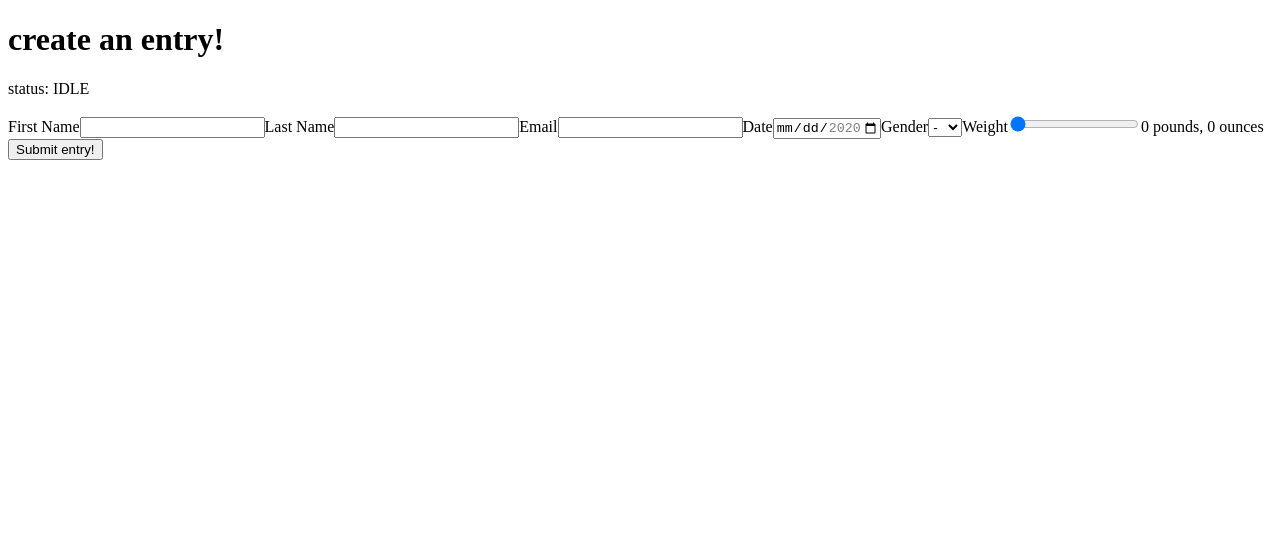
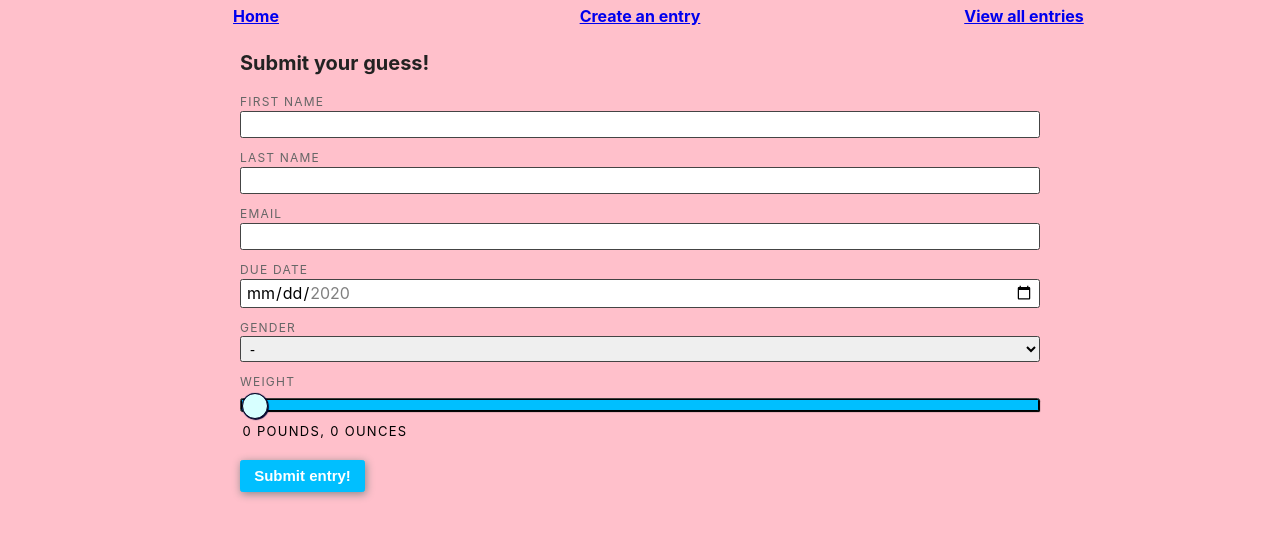
Before and after one commit to jlp0422/baby-pool-2020, a Gatsby site: page /entries/create in a window 1280 px wide. Built offline with nearby package versions, Linux system fonts and the light colour scheme; Gatsby itself is replaced by a stand-in of ours.

Commit message:
chore: style form

```diff
--- a/functions/createEntry.js
+++ b/functions/create-entry.js
@@ -31,8 +31,9 @@ const CREATE_ENTRY = `
 `
 
 exports.handler = async event => {
-  const params = JSON.parse(event.body)
-  const { data, errors } = await sendQuery(CREATE_ENTRY, { ...params })
+  const variables = JSON.parse(event.body)
+  const { data, errors } = await sendQuery(CREATE_ENTRY, { ...variables })
+
   if (errors) {
     return {
       statusCode: 500,
--- /dev/null
+++ b/src/components/EntryForm.js
@@ -0,0 +1,97 @@
+import React from 'react'
+import { calculateWeight } from '../utils'
+import {
+  Form,
+  FormButton,
+  FormContent,
+  FormInput,
+  FormInputDate,
+  FormInputRange,
+  FormLabel,
+  FormSelect
+} from './EntryForm.styles'
+
+const getInput = type => {
+  switch (type) {
+    case 'range':
+      return FormInputRange
+    case 'date':
+      return FormInputDate
+    default:
+      return FormInput
+  }
+}
+
+const EntryForm = ({ handleSubmit, state, updateFieldValue }) => {
+  const createFormField = ({ label, name, type = 'text', options = {} }) => {
+    const Input = getInput(type)
+    return (
+      <FormLabel>
+        {label}
+        <Input
+          type={type}
+          name={name}
+          value={state[name]}
+          {...options}
+          onChange={updateFieldValue(name)}
+        />
+      </FormLabel>
+    )
+  }
+
+  return (
+    <Form onSubmit={handleSubmit}>
+      <FormContent>
+        {createFormField({
+          label: 'First Name',
+          name: 'firstName'
+        })}
+        {createFormField({
+          label: 'Last Name',
+          name: 'lastName'
+        })}
+        {createFormField({
+          label: 'Email',
+          name: 'email',
+          type: 'email'
+        })}
+        {createFormField({
+          label: 'Due Date',
+          name: 'date',
+          type: 'date',
+          options: {
+            min: '2020-07-01',
+            max: '2020-09-01'
+          }
+        })}
+        <FormLabel>
+          Gender
+          <FormSelect
+            name='gender'
+            value={state.gender}
+            onChange={updateFieldValue('gender')}
+          >
+            <option defaultValue value={''} disabled={state.gender}>
+              -
+            </option>
+            <option value='MALE'>M</option>
+            <option value='FEMALE'>F</option>
+          </FormSelect>
+        </FormLabel>
+        {createFormField({
+          label: 'Weight',
+          name: 'weight',
+          type: 'range',
+          options: {
+            min: '64',
+            max: '160'
+          }
+        })}
+        <p>{calculateWeight(state.weight)}</p>
+      </FormContent>
+      <FormButton type='submit'>Submit entry!</FormButton>
+    </Form>
+  )
+}
+
+export default EntryForm
--- /dev/null
+++ b/src/components/EntryForm.styles.js
@@ -0,0 +1,156 @@
+import styled from '@emotion/styled'
+
+export const Form = styled.form`
+  margin: 2rem auto;
+  padding: 0;
+`
+
+export const FormContent = styled.div`
+  width: 100%;
+  margin: 0 auto;
+  > p {
+    font-size: 1.3rem;
+    letter-spacing: 0.1em;
+    text-indent: 0.25rem;
+    text-transform: uppercase;
+  }
+`
+
+export const FormLabel = styled.label`
+  color: #666;
+  font-size: 1.2rem;
+  letter-spacing: 0.1em;
+  text-indent: 0.25rem;
+  text-transform: uppercase;
+`
+
+export const FormInput = styled.input`
+  border-radius: 0.25rem;
+  box-sizing: border-box;
+  font-size: 1.6rem;
+  line-height: 2rem;
+  padding: 0.25rem 0.5rem;
+  border: 1px solid #444;
+  display: block;
+  width: 100%;
+  margin: 0 0 1.2rem;
+`
+
+export const FormInputDate = styled(FormInput)`
+  font-family: -apple-system, BlinkMacSystemFont, 'Segoe UI', Roboto, Helvetica,
+    Arial, sans-serif, 'Apple Color Emoji', 'Segoe UI Emoji', 'Segoe UI Symbol';
+`
+
+export const FormInputRange = styled(FormInput)`
+  -webkit-appearance: none;
+  width: 100%;
+  margin: 7.3px 0;
+  padding: 0;
+  :focus {
+    outline: none;
+  }
+  ::-webkit-slider-runnable-track {
+    width: 100%;
+    height: 11.4px;
+    cursor: pointer;
+    box-shadow: 1px 1px 1px #000000, 0px 0px 1px #0d0d0d;
+    background: #00bfff;
+    border-radius: 1.3px;
+    border: 0.2px solid #010101;
+  }
+  ::-webkit-slider-thumb {
+    box-shadow: 0.9px 0.9px 1px #000031, 0px 0px 0.9px #00004b;
+    border: 1.8px solid #00001e;
+    height: 26px;
+    width: 26px;
+    border-radius: 15px;
+    background: #d7ffff;
+    cursor: pointer;
+    -webkit-appearance: none;
+    margin-top: -7.5px;
+  }
+  :focus::-webkit-slider-runnable-track {
+    background: #00bfff;
+  }
+  ::-moz-range-track {
+    width: 100%;
+    height: 11.4px;
+    cursor: pointer;
+    box-shadow: 1px 1px 1px #000000, 0px 0px 1px #0d0d0d;
+    background: #00bfff;
+    border-radius: 1.3px;
+    border: 0.2px solid #010101;
+  }
+  ::-moz-range-thumb {
+    box-shadow: 0.9px 0.9px 1px #000031, 0px 0px 0.9px #00004b;
+    border: 1.8px solid #00001e;
+    height: 26px;
+    width: 26px;
+    border-radius: 15px;
+    background: #d7ffff;
+    cursor: pointer;
+  }
+  ::-ms-track {
+    width: 100%;
+    height: 11.4px;
+    cursor: pointer;
+    background: transparent;
+    border-color: transparent;
+    color: transparent;
+  }
+  ::-ms-fill-lower {
+    background: rgba(42, 100, 149, 0.78);
+    border: 0.2px solid #010101;
+    border-radius: 2.6px;
+    box-shadow: 1px 1px 1px #000000, 0px 0px 1px #0d0d0d;
+  }
+  ::-ms-fill-upper {
+    background: #00bfff;
+    border: 0.2px solid #010101;
+    border-radius: 2.6px;
+    box-shadow: 1px 1px 1px #000000, 0px 0px 1px #0d0d0d;
+  }
+  ::-ms-thumb {
+    box-shadow: 0.9px 0.9px 1px #000031, 0px 0px 0.9px #00004b;
+    border: 1.8px solid #00001e;
+    height: 26px;
+    width: 26px;
+    border-radius: 15px;
+    background: #d7ffff;
+    cursor: pointer;
+    height: 11.4px;
+  }
+  :focus::-ms-fill-lower {
+    background: #00bfff;
+  }
+  :focus::-ms-fill-upper {
+    background: #00bfff;
+  }
+`
+
+export const FormSelect = styled.select`
+  border-radius: 0.25rem;
+  box-sizing: border-box;
+  font-size: 1.5rem;
+  line-height: 2rem;
+  padding: 0.25rem 0.5rem;
+  border: 1px solid #444;
+  display: block;
+  width: 100%;
+  margin: 0 0 1.2rem;
+`
+
+export const FormButton = styled.button`
+  border-radius: 0.25rem;
+  box-sizing: border-box;
+  font-size: 1.5rem;
+  line-height: 2rem;
+  margin-top: 2rem;
+  padding: 0.5rem;
+  background: #00bfff;
+  border: 1px solid #00bfff;
+  color: #fff;
+  font-weight: bold;
+  width: 125px;
+  box-shadow: 1px 2px 8px #888888
+`
--- /dev/null
+++ b/src/components/GlobalStyle.js
@@ -0,0 +1,46 @@
+import { css, Global } from '@emotion/core'
+import React from 'react'
+
+export default () => {
+  return (
+    <Global
+      styles={css`
+        * {
+          box-sizing: border-box;
+          margin: 0;
+        }
+        * + * {
+          margin-top: 1rem;
+        }
+        html,
+        body {
+          margin: 0;
+          font-family: -apple-system, BlinkMacSystemFont,
+            'Segoe UI', Roboto, Helvetica, Arial, sans-serif,
+            'Apple Color Emoji', 'Segoe UI Emoji', 'Segoe UI Symbol';
+          font-size: 62.5%;
+          line-height: 1.4;
+          /* remove margin for the main div that Gatsby mounts into */
+          > div {
+            margin-top: 0;
+          }
+        }
+        h1,
+        h2,
+        h3,
+        h4,
+        h5,
+        h6 {
+          color: #222;
+          line-height: 1.1;
+          + * {
+            margin-top: 1rem;
+          }
+        }
+        a {
+         font-size: 16px;
+        }
+      `}
+    />
+  )
+}
--- /dev/null
+++ b/src/components/Layout.js
@@ -0,0 +1,18 @@
+import React, { Fragment } from 'react'
+import Navigation from './Navigation'
+import { PageContainer, ContentContainer } from './Layout.styles'
+import GlobalStyle from './GlobalStyle'
+
+const Layout = ({ children }) => {
+  return (
+    <Fragment>
+      <GlobalStyle />
+      <PageContainer>
+        <Navigation />
+        <ContentContainer>{children}</ContentContainer>
+      </PageContainer>
+    </Fragment>
+  )
+}
+
+export default Layout
--- /dev/null
+++ b/src/components/Layout.styles.js
@@ -0,0 +1,13 @@
+import styled from '@emotion/styled'
+
+export const PageContainer = styled.div`
+  background-color: pink;
+  height: 100vh;
+  width: 100vw
+`
+
+export const ContentContainer = styled.main`
+  max-width: 800px;
+  width: 90vw;
+  margin: 20px auto;
+`
--- /dev/null
+++ b/src/components/Navigation.js
@@ -0,0 +1,27 @@
+import React from 'react'
+import { Link } from 'gatsby'
+import styled from '@emotion/styled'
+
+const Container = styled.nav`
+  width: 90vw;
+  margin: 0 auto;
+  display: grid;
+  grid-template-columns: repeat(3, 1fr);
+  > a {
+    margin: 5px auto;
+    /* color: #89cff0; */
+    font-weight: bold;
+  }
+`
+
+const Navigation = () => {
+  return (
+    <Container>
+      <Link to='/'>Home</Link>
+      <Link to='/entries/create'>Create an entry</Link>
+      <Link to='/entries'>View all entries</Link>
+    </Container>
+  )
+}
+
+export default Navigation
--- a/src/pages/entries/create.js
+++ b/src/pages/entries/create.js
@@ -1,11 +1,28 @@
 import axios from 'axios'
 import React, { useReducer } from 'react'
 import {
-  calculateWeight,
   formatField,
-  STATUSES,
-  isStatusSuccess
+  isStatusSuccess,
+  isStatusError,
+  STATUSES
 } from '../../utils'
+import EntryForm from '../../components/EntryForm'
+import Layout from '../../components/Layout'
+import styled from '@emotion/styled'
+
+const P = styled.p`
+  font-size: 1.6rem;
+`
+
+const ErrorCopy = styled(P)`
+  color: red;
+  font-weight: bold;
+  font-size: ${props => props.size || '1.6rem'}
+`
+
+const H1 = styled.h1`
+  font-size: 2rem;
+`
 
 const INITIAL_STATE = {
   firstName: '',
@@ -66,96 +83,50 @@ const CreateEntry = () => {
   const createEntryInDatabase = async () => {
     setStatus(STATUSES.PENDING)
     await axios
-      .post('/api/createEntry', state)
-      .then(response => {
-        console.log('*** response', response)
-        if (response.status === 200) {
-          setStatus(STATUSES.SUCCESS)
-          dispatch({ type: 'SUCCESSFUL_SUBMISSION' })
-        }
+      .post('/api/create-entry', state)
+      .then(() => {
+        setStatus(STATUSES.SUCCESS)
+        dispatch({ type: 'SUCCESSFUL_SUBMISSION' })
       })
-      .catch(console.error)
+      .catch(error => {
+        console.error(error)
+        setStatus(STATUSES.ERROR)
+      })
   }
 
-  const createFormField = ({ label, name, type = 'text', options = {} }) => (
-    <label>
-      {label}
-      <input
-        type={type}
-        name={name}
-        value={state[name]}
-        {...options}
-        onChange={updateFieldValue(name)}
+  const renderForm = () => {
+    if (isStatusError(state)) {
+      return <ErrorCopy size="2rem">Error submitting entry. Refresh and try again!</ErrorCopy>
+    }
+
+    if (isStatusSuccess(state)) {
+      return (
+        <P>
+          Congrats! your entry has been successfully created. Check your email
+          for confirmation!
+        </P>
+      )
+    }
+    return (
+      <EntryForm
+        handleSubmit={handleSubmit}
+        updateFieldValue={updateFieldValue}
+        state={state}
       />
-    </label>
-  )
+    )
+  }
+
+  const renderFormErrors = errors =>
+    errors.map(({ field, value }) => (
+      <ErrorCopy key={field}>Please fill out the {value} field</ErrorCopy>
+    ))
 
   return (
-    <div>
-      <h1>create an entry!</h1>
-      <p>status: {state.status}</p>
-      {state.errors.map(({ field, value }) => (
-        <p key={field} style={{ color: 'red', fontWeight: 'bold' }}>
-          Please fill out the {value} field
-        </p>
-      ))}
-      {isStatusSuccess(state) ? (
-        <p>
-          congrats! your entry has been successfully created. check your email
-          for confirmation!
-        </p>
-      ) : (
-        <form onSubmit={handleSubmit}>
-          {createFormField({
-            label: 'First Name',
-            name: 'firstName'
-          })}
-          {createFormField({
-            label: 'Last Name',
-            name: 'lastName'
-          })}
-          {createFormField({
-            label: 'Email',
-            name: 'email',
-            type: 'emai'
-          })}
-          {createFormField({
-            label: 'Date',
-            name: 'date',
-            type: 'date',
-            options: {
-              min: '2020-07-01',
-              max: '2020-09-01'
-            }
-          })}
-          <label>
-            Gender
-            <select
-              name='gender'
-              value={state.gender}
-              onChange={updateFieldValue('gender')}
-            >
-              <option defaultValue value={''} disabled={state.gender}>
-                -
-              </option>
-              <option value='MALE'>M</option>
-              <option value='FEMALE'>F</option>
-            </select>
-          </label>
-          {createFormField({
-            label: 'Weight',
-            name: 'weight',
-            type: 'range',
-            options: {
-              min: '64',
-              max: '160'
-            }
-          })}
-          {calculateWeight(state.weight)}
-          <button type='submit'>Submit entry!</button>
-        </form>
-      )}
-    </div>
+    <Layout>
+      <H1>Submit your guess!</H1>
+      {renderFormErrors(state.errors)}
+      {renderForm()}
+    </Layout>
   )
 }
 
--- a/src/pages/index.js
+++ b/src/pages/index.js
@@ -1,13 +1,14 @@
 import React from 'react'
 import { Link } from 'gatsby'
+import Layout from '../components/Layout'
 
 const Home = () => {
   return (
-    <div>
+    <Layout>
       <h1>The homepage</h1>
       <Link to='/entries/create'>Create an entry</Link>
       <Link to='/entries'>View all entries</Link>
-    </div>
+    </Layout>
   )
 }
 
--- a/src/utils/index.js
+++ b/src/utils/index.js
@@ -5,10 +5,11 @@ export const calculateWeight = oz => {
   return `${pounds} pounds, ${ounces} ounces`
 }
 
-export const formatField = field =>
-  field.replace(/[A-Z]/, ' $&').replace(/^\w{1}/, match => match.toUpperCase())
+export const formatField = field => field.replace(/[A-Z]/, ' $&').toUpperCase()
 
 export const isStatusSuccess = ({ status }) => status === STATUSES.SUCCESS
+
+export const isStatusError = ({ status }) => status === STATUSES.ERROR
 
 export const STATUSES = {
   IDLE: 'IDLE',
```
Also changed, not shown: src/pages/entries/index.js (+12 -6 lines), functions/get-all-entries.js (renamed from functions/getAllEntries.js).
